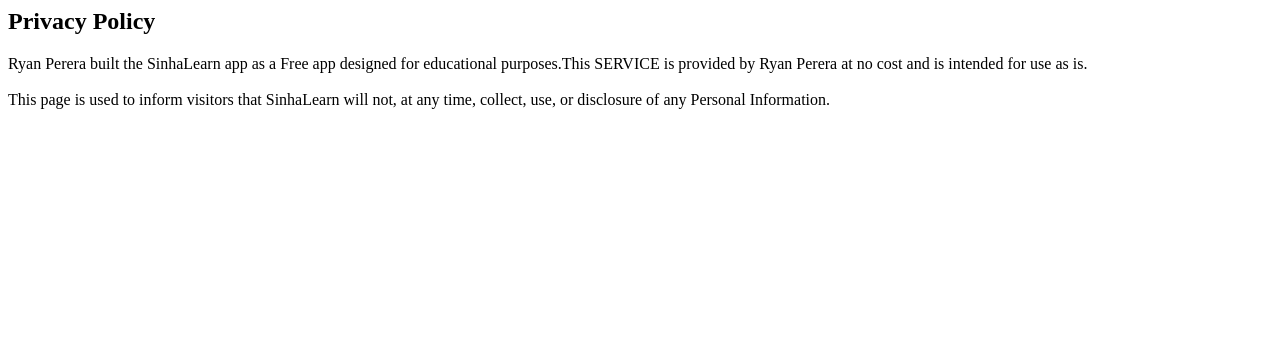
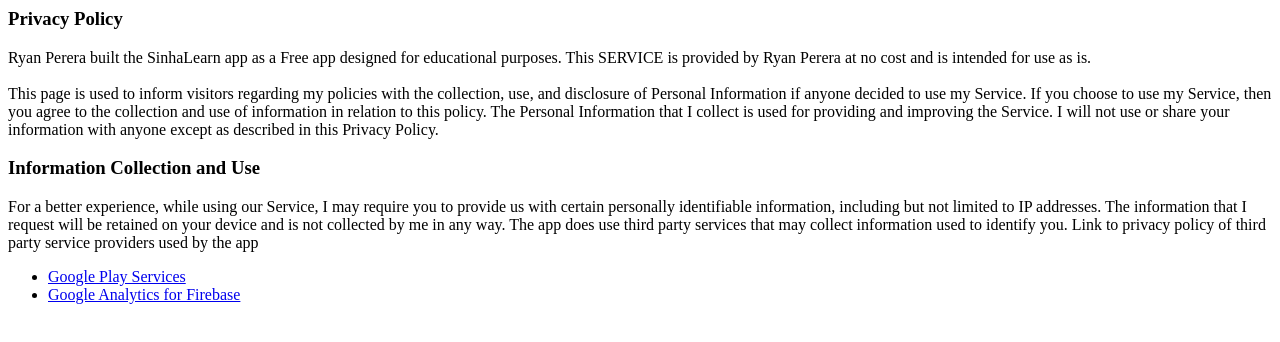
Before and after one commit to RyanPerera/RyanPerera.github.io, a plain HTML site: page index.html in a window 1280 px wide. Drawn offline with Linux system fonts and the light colour scheme.

Commit message:
Update index.html

```diff
--- a/index.html
+++ b/index.html
@@ -1,4 +1,8 @@
-<h2>Privacy Policy</h2>
-<p>Ryan Perera built the SinhaLearn app as a Free app designed for educational purposes.This SERVICE is provided by Ryan Perera at no cost and is intended for use as is.<br><br>
-This page is used to inform visitors that SinhaLearn will not, at any time, collect, use, or disclosure of any Personal Information.
-</p>
+<h3>Privacy Policy</h3>
+<p>Ryan Perera built the SinhaLearn app as a Free app designed for educational purposes. This SERVICE is provided by Ryan Perera at no cost and is intended for use as is. <br /><br /> This page is used to inform visitors regarding my policies with the collection, use, and disclosure of Personal Information if anyone decided to use my Service. If you choose to use my Service, then you agree to the collection and use of information in relation to this policy. The Personal Information that I collect is used for providing and improving the Service. I will not use or share your information with anyone except as described in this Privacy Policy.</p>
+<h3>Information Collection and Use</h3>
+<p>For a better experience, while using our Service, I may require you to provide us with certain personally identifiable information, including but not limited to IP addresses. The information that I request will be retained on your device and is not collected by me in any way. The app does use third party services that may collect information used to identify you. Link to privacy policy of third party service providers used by the app</p>
+<ul>
+<li><a href="https://www.google.com/policies/privacy/" target="_blank" rel="noopener">Google Play Services</a></li>
+<li><a href="https://firebase.google.com/policies/analytics" target="_blank" rel="noopener">Google Analytics for Firebase</a></li>
+</ul>
```
